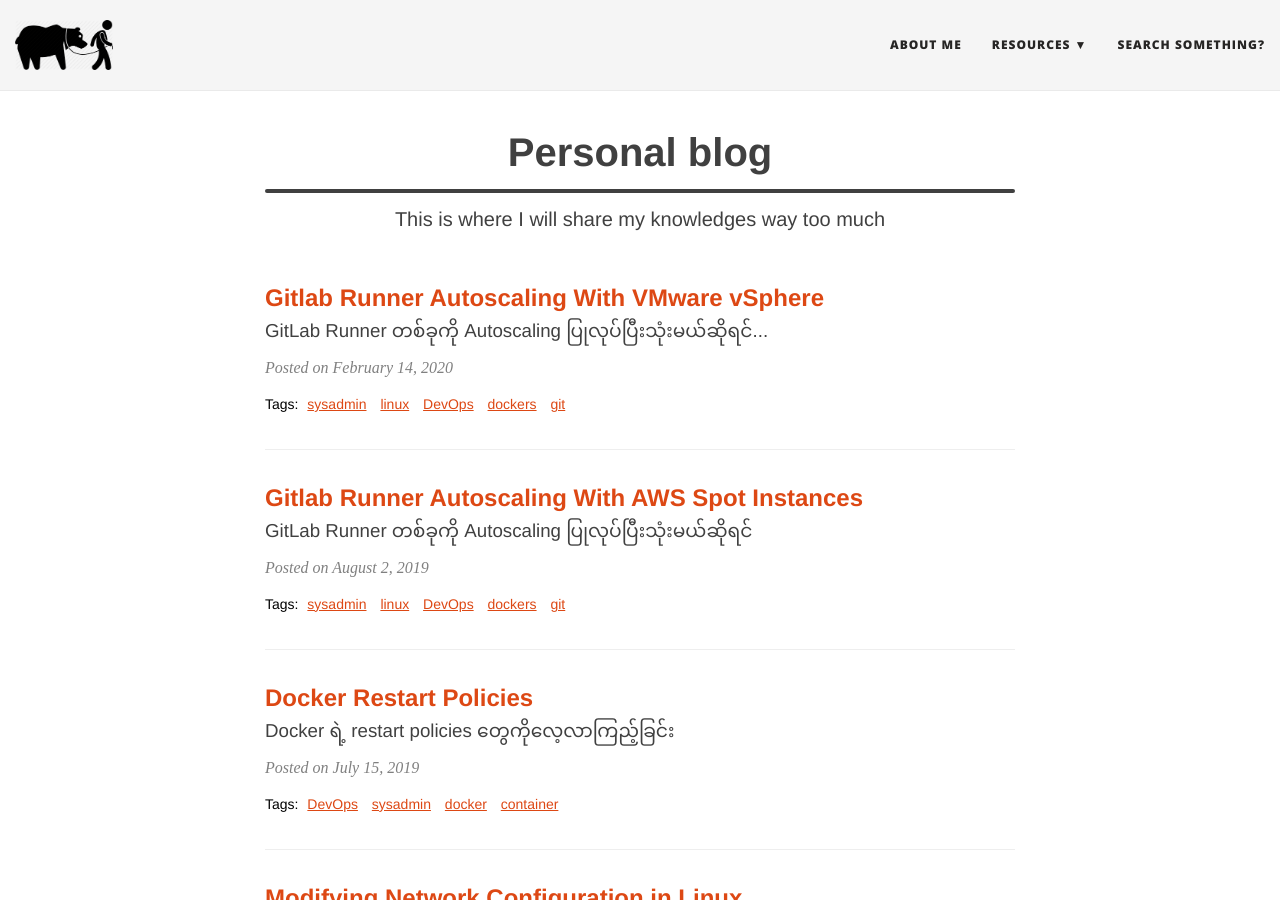
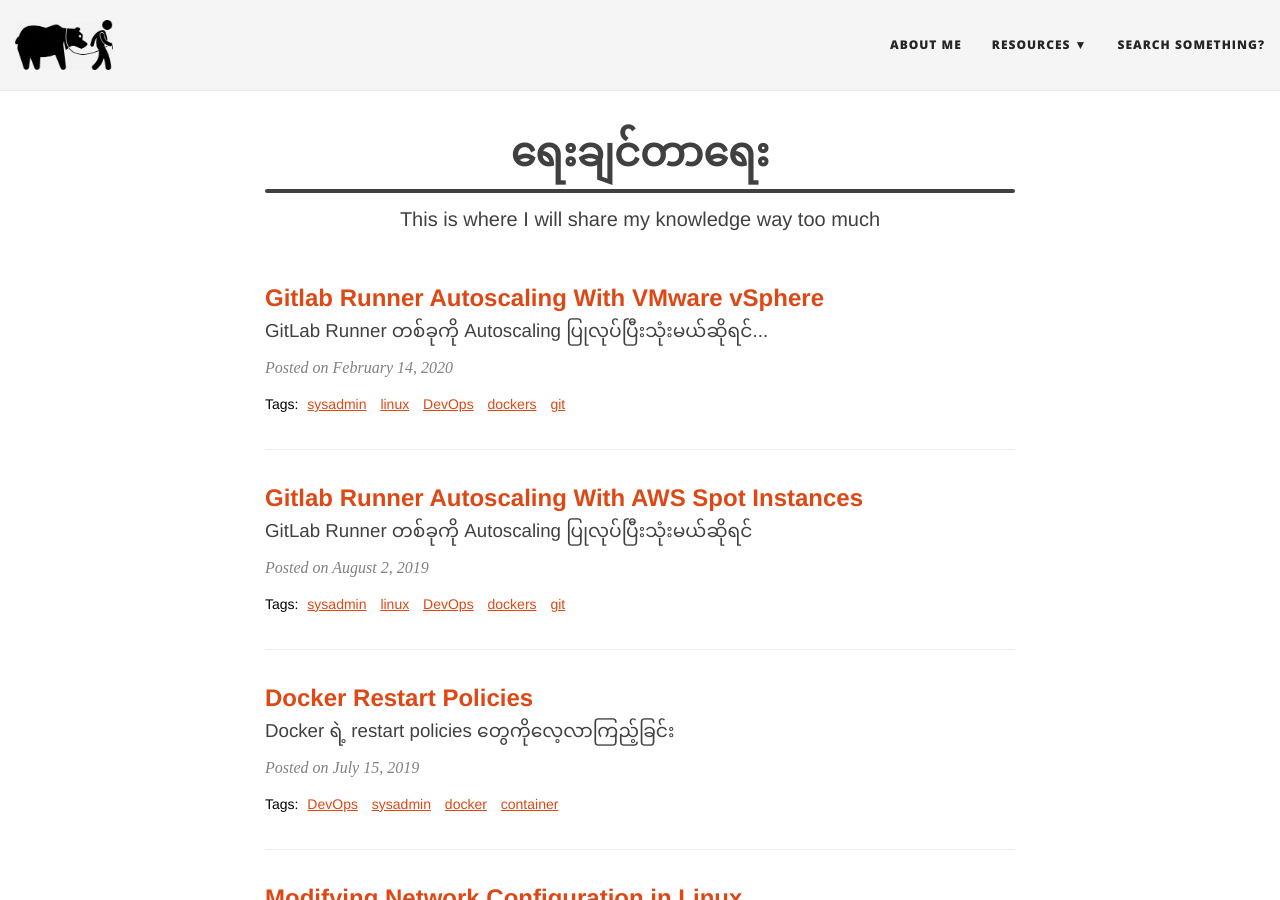
Before and after one commit to waiyanwh/waiyanwh.github.io, a Jekyll site: the page built from index.html, in a window 1280 px wide and 900 px high. Built offline with Jekyll 4.4.1, drawn with Linux system fonts in a browser that asks for light colours; nearby versions of some CDN libraries; some web fonts are replaced; the list of posts is cut into pages by our own code.

Commit message:
Added some feature

```diff
--- a/_config.yml
+++ b/_config.yml
@@ -24,6 +24,7 @@
   Resources:
      - Beautiful Jekyll: "http://deanattali.com/beautiful-jekyll/"
      - Learn markdown: "http://www.markdowntutorial.com/"
+     - Learn Docker: https://www.tecmint.com/install-docker-and-learn-containers-in-centos-rhel-7-6/
   Search something?: "https://www.google.com"
 
 # Image to show in the navigation bar - image must be a square (width = height)
@@ -86,8 +87,8 @@
 
 # Select which share links to show in posts
 share-links-active:
-  twitter: false
-  facebook: false
+  twitter: true
+  facebook: true
   linkedin: false
 
 # How to display the link to the website in the footer
--- a/index.html
+++ b/index.html
@@ -1,7 +1,7 @@
 ---
 layout: page
-title: Personal blog
-subtitle: This is where I will share my knowledges way too much
+title: ရေးချင်တာရေး
+subtitle: This is where I will share my knowledge way too much
 use-site-title: false
 ---
 
```
